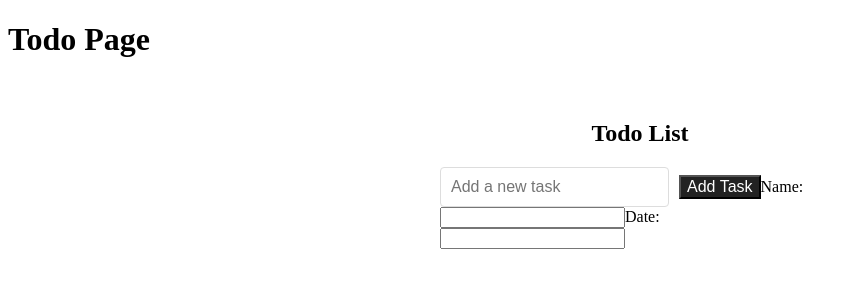
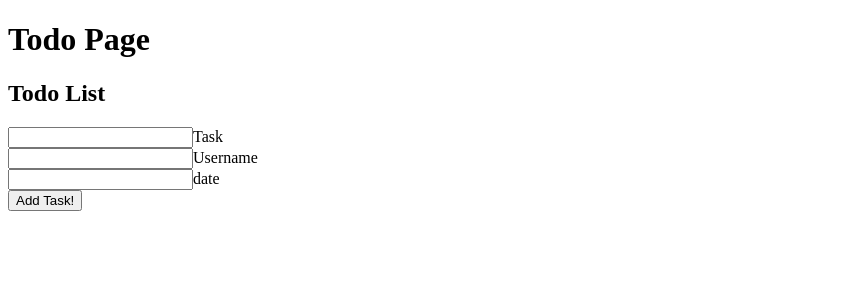
Before and after one commit to katechoi14/todoList, a Next.js app: page /todo in a window 1280 px wide. Shown: the top 300 px of the page, without its empty margins (0-854 px from the left). Built offline with nearby package versions, Linux system fonts and the light colour scheme.

Commit message:
Update ToDoList.tsx

```diff
--- a/src/components/ToDoList.tsx
+++ b/src/components/ToDoList.tsx
@@ -1,7 +1,6 @@
 import React, { useState } from "react";
 import DatePicker from "react-datepicker";
 import "react-datepicker/dist/react-datepicker.css";
-import styles from '../styles/style.module.css';
 
 interface Task {
   id: number;
@@ -99,42 +98,65 @@ const TodoList: React.FC = () => {
   };
 
   return (
-    <div className={styles.todoContainer}>
-      <h2 className={styles.heading}>Todo List</h2>
-      <form className={styles.form} onSubmit={addTask}>
+    <div className="flex flex-col justify-center items-center overflow-x-hidden max-w-full">
+      <div className="text-center">
+        <h2 className="h-20 text-xl flex items-center justify-center">Todo List</h2>
+        <form className="items-center" onSubmit={addTask}>
+          <div className="w-72">
+            <div className="relative w-full min-w-[200px] h-10">
+              <input
+                className="peer w-full h-full bg-transparent text-blue-gray-700 font-sans font-normal outline outline-0 focus:outline-0 focus:outline-0 disabled:bg-blue-gray-50 disabled:border-0 transition-all placeholder-shown:bolder placeholder-shown:border-blue-gray-200 placeholder-shown: border border-gray-200 focus:border-gray-900 text-sm px-3 py-2.5 rounded-[7px]"
+                placeholder=" "
+                value={newTask}
+                onChange={(e) => setNewTask(e.target.value)}
+              />
+              <label className="flex w-full h-full select-none pointer-events-none absolute left-0 font-normal !overflow-visible truncate peer-placeholder-shown:text-blue-gray-500 leading-tight peer-focus:leading-tight peer-disabled:text-transparent peer-disabled:peer-placeholder-shown:text-blue-gray-500 transition-all -top-1.5 peer-placeholder-shown:text-sm text-[11px] peer-focus:text-[11px] before:content[' '] before:block before:box-border before:w-2.5 before:h-1.5 before:mt-[6.5px] before:mr-1 peer-placeholder-shown:before:border-transparent before:rounded-tl-md before:border-t peer-focus:before:border-t-2 before:border-l peer-focus:before:border-l-2 before:pointer-events-none before:transition-all peer-disabled:before:border-transparent after:content[' '] after:block after:flex-grow after:box-border after:w-2.5 after:h-1.5 after:mt-[6.5px] after:ml-1 peer-placeholder-shown:after:border-transparent after:rounded-tr-md after:border-t peer-focus:after:border-t-2 after:border-r peer-focus:after:border-r-2 after:pointer-events-none after:transition-all peer-disabled:after:border-transparent peer-placeholder-shown:leading-[3.75] text-gray-500 peer-focus:text-gray-900 before:border-blue-gray-200 peer-focus:before:!border-gray-900 after:border-blue-gray-200 peer-focus:after:!border-gray-900">
+                Task
+              </label>
+            </div>
+          </div>
+          <div className="flex justify-center items-center w-72 max-w-full mt-4">
+            <div className="relative w-full min-w-[200px] h-10">
               <input
                 type="text"
-          value={newTask}
-          onChange={(e) => setNewTask(e.target.value)}
-          placeholder="Add a new task"
-          className={styles.taskInput}
-        />
-        <button type="submit" className={styles.addTaskButton}>
-          Add Task
-        </button>
-        <label htmlFor="userName">Name:</label>
-        <input
-          type="text"
-          id="userName"
+                className="peer w-full h-full bg-transparent text-blue-gray-700 font-sans font-normal outline outline-0 focus:outline-0 disabled:bg-blue-gray-50 disabled:border-0 transition-all placeholder-shown:border placeholder-shown:border-blue-gray-200 placeholder-shown:border-t-blue-gray-200 border focus:border-2 border-t-transparent focus:border-t-transparent text-sm px-3 py-2.5 rounded-[7px] border-blue-gray-200 focus:border-gray-900"
+                placeholder=" "
                 value={userName}
                 onChange={(e) => setUserName(e.target.value)}
-          className="user-name-input"
               />
-        <label htmlFor="selectedDate">Date:</label>
+              <label htmlFor="userName" className="aflex w-full h-full select-none pointer-events-none absolute left-0 font-normal !overflow-visible truncate peer-placeholder-shown:text-blue-gray-500 leading-tight peer-focus:leading-tight peer-disabled:text-transparent peer-disabled:peer-placeholder-shown:text-blue-gray-500 transition-all -top-1.5 peer-placeholder-shown:text-sm text-[11px] peer-focus:text-[11px] before:content[' '] before:block before:box-border before:w-2.5 before:h-1.5 before:mt-[6.5px] before:mr-1 peer-placeholder-shown:before:border-transparent before:rounded-tl-md before:border-t peer-focus:before:border-t-2 before:border-l peer-focus:before:border-l-2 before:pointer-events-none before:transition-all peer-disabled:before:border-transparent after:content[' '] after:block after:flex-grow after:box-border after:w-2.5 after:h-1.5 after:mt-[6.5px] after:ml-1 peer-placeholder-shown:after:border-transparent after:rounded-tr-md after:border-t peer-focus:after:border-t-2 after:border-r peer-focus:after:border-r-2 after:pointer-events-none after:transition-all peer-disabled:after:border-transparent peer-placeholder-shown:leading-[3.75] text-gray-500 peer-focus:text-gray-900 before:border-blue-gray-200 peer-focus:before:!border-gray-900 after:border-blue-gray-200 peer-focus:after:!border-gray-900">
+                Username
+              </label>
+            </div>
+          </div>
+          <div className="flex justify-center items-center w-72 max-w-full mt-6">
+            <div className="relative w-full min-w-[200px] h-11">
               <DatePicker
                 id="selectedDate"
                 selected={selectedDate}
                 onChange={(date: Date | null) => setSelectedDate(date)}
-          className="date-picker"
+                className="w-full border border-gray-300 px-3 py-2 rounded-lg focus:outline-0"
               />
+              <label htmlFor="selectedDate" className="flex w-full h-full select-none pointer-events-none absolute left-0 font-normal !overflow-visible truncate peer-placeholder-shown:text-blue-gray-500 leading-tight peer-focus:leading-tight peer-disabled:text-transparent peer-disabled:peer-placeholder-shown:text-blue-gray-500 transition-all -top-1.5 peer-placeholder-shown:text-sm text-[11px] peer-focus:text-[11px] before:content[' '] before:block before:box-border before:w-2.5 before:h-1.5 before:mt-[6.5px] before:mr-1 peer-placeholder-shown:before:border-transparent before:rounded-tl-md before:border-t peer-focus:before:border-t-2 before:border-l peer-focus:before:border-l-2 before:pointer-events-none before:transition-all peer-disabled:before:border-transparent after:content[' '] after:block after:flex-grow after:box-border after:w-2.5 after:h-1.5 after:mt-[6.5px] after:ml-1 peer-placeholder-shown:after:border-transparent after:rounded-tr-md after:border-t peer-focus:after:border-t-2 after:border-r peer-focus:after:border-r-2 after:pointer-events-none after:transition-all peer-disabled:after:border-transparent peer-placeholder-shown:leading-[3.75] text-gray-500 peer-focus:text-gray-900 before:border-blue-gray-200 peer-focus:before:!border-gray-900 after:border-blue-gray-200 peer-focus:after:!border-gray-900">
+              date</label>
+            </div>
+          </div>
+          <div className="flex justify-center items-center w-72 max-w-full mt-4">
+            <button
+              type="submit"
+              className="text-base bg-transparent hover:bg-pinkpink text-pinkpink font-semibold hover:text-white py-2 px-4 border border-pinkpink hover:border-transparent rounded">
+              Add Task!
+            </button>
+          </div>
         </form>
-      <ul className={styles.taskList}>
+      </div>
+      <ul className="list-none p-0 w-full max-w-full">
         {tasks.map((task, index) => (
           <li
             key={task.id}
-            className={`${styles.taskItem} ${task.completed ? styles.completedTask : ""}
-            ${draggedIndex === index ? styles.dragging : ""}
-            ${dragOverIndex === index ? styles.dragOver : ""}`}
+            className={`flex items-center ${task.completed ? "line-through text-gray-400" : ""}
+            ${draggedIndex === index ? "opacity-50" : ""}
+            ${dragOverIndex === index ? "border-dashed border-2 border-black" : ""}`}
             draggable
             onDragStart={(e) => handleDragStart(e, index)}
             onDragOver={(e) => handleDragOver(e, index)}
@@ -142,13 +164,12 @@ const TodoList: React.FC = () => {
             onDragEnd={handleDragEnd}
           >
             <span
-              className="toggle-indicator"
+              className="toggle-indicator cursor-pointer"
               onClick={() => toggleTask(index)}
             >
               ☰
             </span>
             <span
-              className={styles.taskText}
               contentEditable={!task.completed}
               suppressContentEditableWarning
               onBlur={(e) => {
@@ -156,27 +177,34 @@ const TodoList: React.FC = () => {
                   editTask(index, e.target.textContent);
                 }
               }}
+              className="flex-1 taskText"
             >
               {task.text}
             </span>
-            <button onClick={() => deleteTask(index)} className={styles.deleteButton}>
-              Delete
+            <div className="userName">
+              <p>{task.userName}</p>
+            </div>
+            <div className="Date">
+              <p>{task.date ? task.date.toLocaleDateString() : ""}</p>
+            </div>
+            <div>
+              <button onClick={() => deleteTask(index)}
+              className="text-base bg-red-500 hover:bg-red-600 text-white font-bold py-2 px-4 rounded">
+                delete
               </button>
-            <button onClick={() => toggleTask(index)} className="toggle-button">
+            </div>
+            <div>
+              <button onClick={() => toggleTask(index)}
+              className="text-base bg-white hover:bg-gray-200 text-black font-semibold py-2 px-4 border border-gray-200 rounded shadow">
                 {task.completed ? "Undo" : "Done?"}
               </button>
-            <div className="userName">
-              <strong>Name:</strong> {task.userName}
-            </div>
-            <div className="Date">
-              <strong>Date:</strong>{" "}
-              {task.date ? task.date.toLocaleDateString() : "Not Set"}
             </div>
           </li>
         ))}
       </ul>
     </div>
   );
+
 }
 
 export default TodoList;
```
Lines whose indentation alone changed are shown as unchanged.
